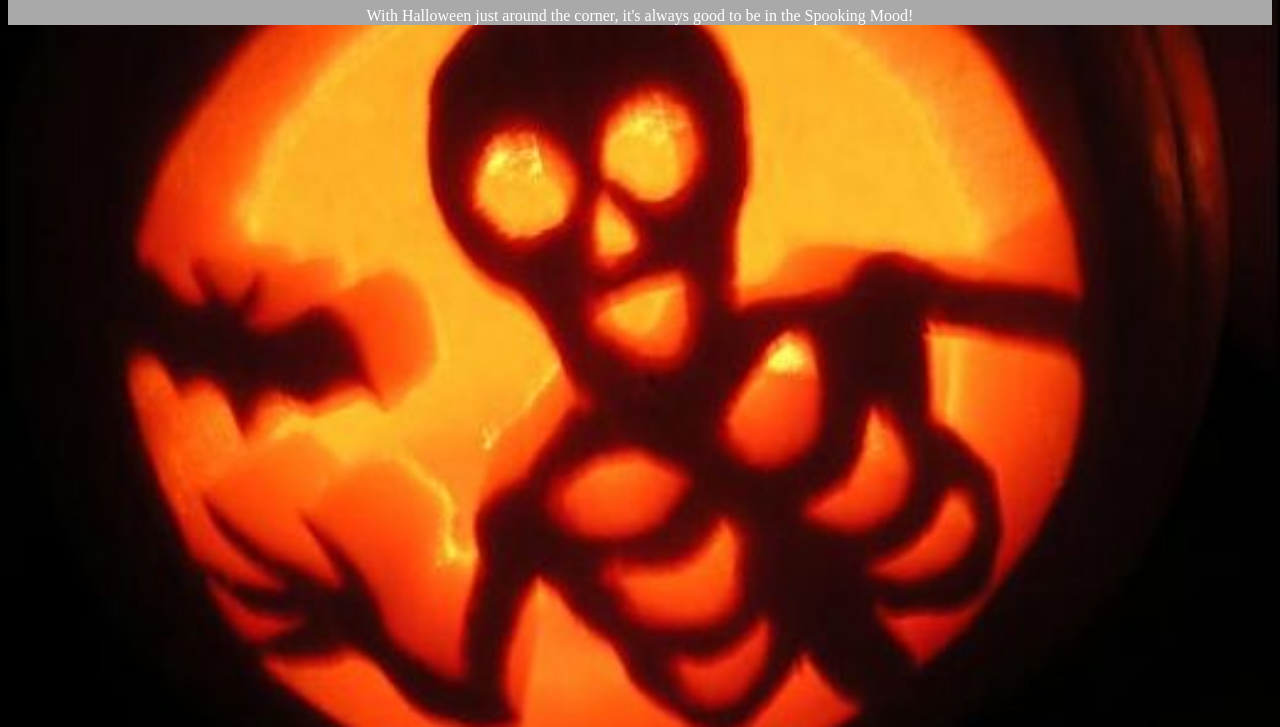
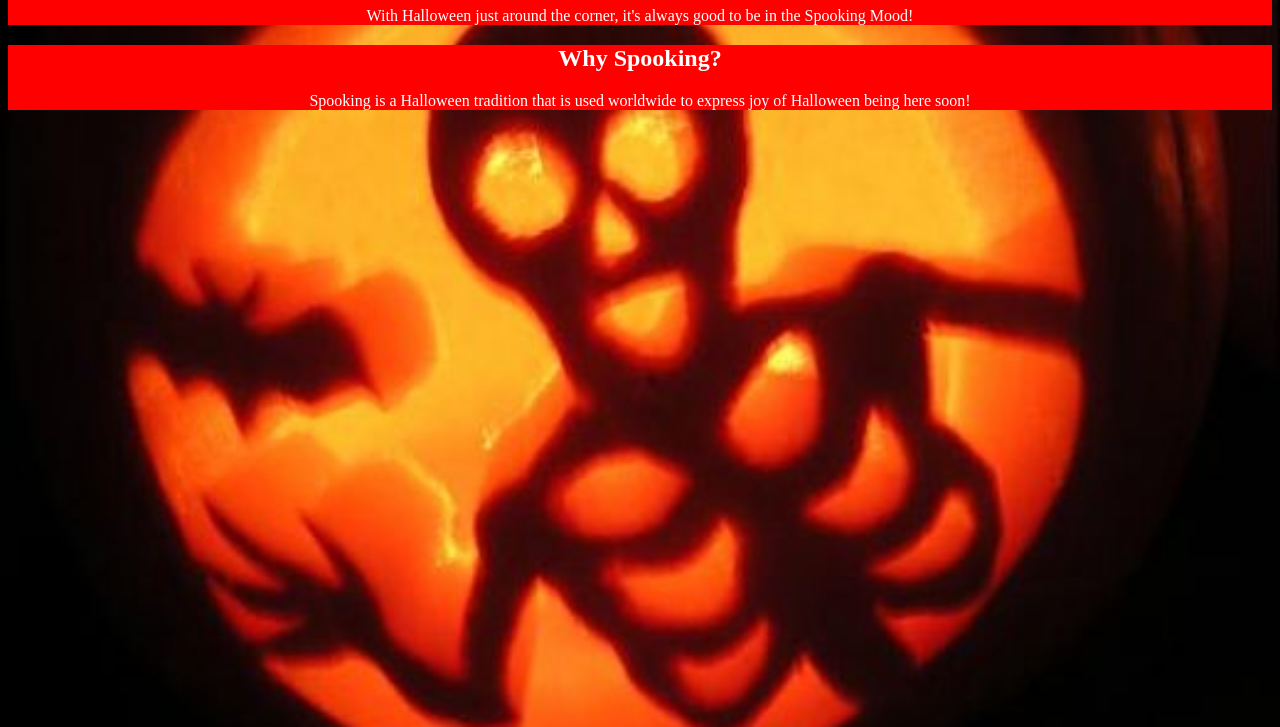
Before and after one commit to lucl310/spooktacular, a plain HTML site: page index.html in a window 1280 px wide. Shown: the part 73-800 px from the top of the page. Drawn offline with Linux system fonts and the light colour scheme.

Commit message:
added better colors

```diff
--- a/css/styles.css
+++ b/css/styles.css
@@ -6,5 +6,10 @@ body{
 	text-align: center;
 }
 .parallax{
-	background-color: darkgray;
+	background-color: red;
+	background-attachment: fixed;
+    background-position: center;
+    background-repeat: no-repeat;
+    background-size: cover;
+    height: auto;
 }
--- a/index.html
+++ b/index.html
@@ -12,7 +12,11 @@
 		<p></p>
 		<p> With Halloween just around the corner, it's always good to be in the Spooking Mood! </p>
 	</div>
-	<div></div>
+	<div class="parallax" id="bodyWrapper">
+		<h2> Why Spooking? </h2>
+		<p> Spooking is a Halloween tradition that is used worldwide to express joy of Halloween being here soon! </p>
+	</div>
+	<div class="parallax"></div>
 
 </body>
 </html>
```
